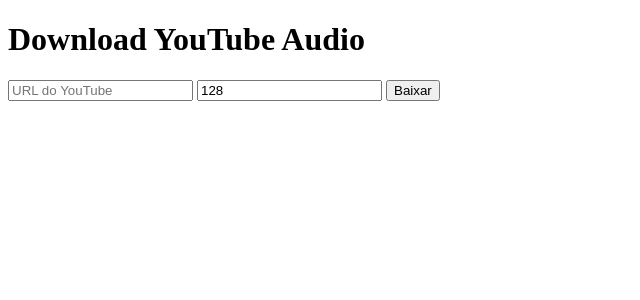
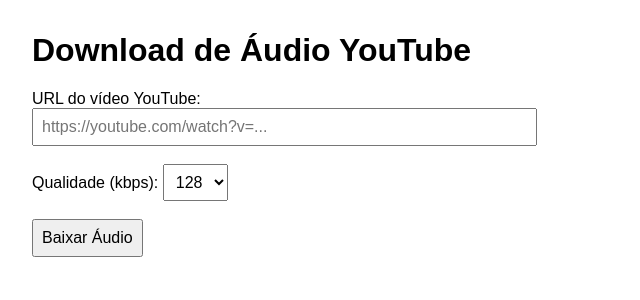
Before and after one commit to remotalogin/apitube, a Flask app: page / in a window 1280 px wide. Shown: the top 300 px of the page, without its empty margins (0-640 px from the left). Run offline with Flask 3, Linux system fonts and the light colour scheme.

Commit message:
Update index.html

```diff
--- a/templates/index.html
+++ b/templates/index.html
@@ -1,15 +1,86 @@
 <!DOCTYPE html>
-<html lang="pt-br">
+<html lang="pt-BR">
 <head>
-  <meta charset="UTF-8">
-  <title>Baixar do YouTube</title>
+  <meta charset="UTF-8" />
+  <title>Download de Áudio YouTube</title>
+  <style>
+    body {
+      font-family: Arial, sans-serif;
+      margin: 2rem;
+    }
+    input, button, select {
+      padding: 0.5rem;
+      font-size: 1rem;
+    }
+    #result {
+      margin-top: 1rem;
+      padding: 1rem;
+      border: 1px solid #ccc;
+      display: none;
+    }
+    a.download-link {
+      display: block;
+      margin-top: 0.5rem;
+      color: green;
+      font-weight: bold;
+    }
+  </style>
 </head>
 <body>
-  <h1>Download YouTube Audio</h1>
-  <form method="post" action="/api/youtube/audio">
-    <input type="text" name="url" placeholder="URL do YouTube" />
-    <input type="number" name="quality" value="128" />
-    <button type="submit">Baixar</button>
+  <h1>Download de Áudio YouTube</h1>
+  <form id="download-form">
+    <label for="url">URL do vídeo YouTube:</label><br />
+    <input type="text" id="url" name="url" placeholder="https://youtube.com/watch?v=..." size="50" required />
+    <br /><br />
+    <label for="quality">Qualidade (kbps):</label>
+    <select id="quality" name="quality">
+      <option value="92">92</option>
+      <option value="128" selected>128</option>
+      <option value="256">256</option>
+      <option value="320">320</option>
+    </select>
+    <br /><br />
+    <button type="submit">Baixar Áudio</button>
   </form>
-</body>
-</html>
+
+  <div id="result"></div>
+
+  <script>
+    const form = document.getElementById('download-form');
+    const resultDiv = document.getElementById('result');
+
+    form.addEventListener('submit', async (e) => {
+      e.preventDefault();
+
+      resultDiv.style.display = 'none';
+      resultDiv.textContent = 'Processando...';
+
+      const url = document.getElementById('url').value;
+      const quality = document.getElementById('quality').value;
+
+      try {
+        const response = await fetch('/api/download_audio', {
+          method: 'POST',
+          headers: {
+            'Content-Type': 'application/json'
+          },
+          body: JSON.stringify({ url, quality: parseInt(quality) })
+        });
+
+        if (!response.ok) {
+          const error = await response.json();
+          resultDiv.textContent = 'Erro: ' + (error.error || 'Erro desconhecido');
+          resultDiv.style.color = 'red';
+          resultDiv.style.display = 'block';
+          return;
+        }
+
+        const data = await response.json();
+
+        let html = `<strong>Arquivo:</strong> ${data.filename}<br />`;
+        html += `<strong>Qualidade:</strong> ${data.quality}<br />`;
+
+        if (data.download_url) {
+          html += `<a href="${data.download_url}" class="download-link" target="_blank" download>Download direto do arquivo</a>`;
+        } else {
+          html += `<
```
